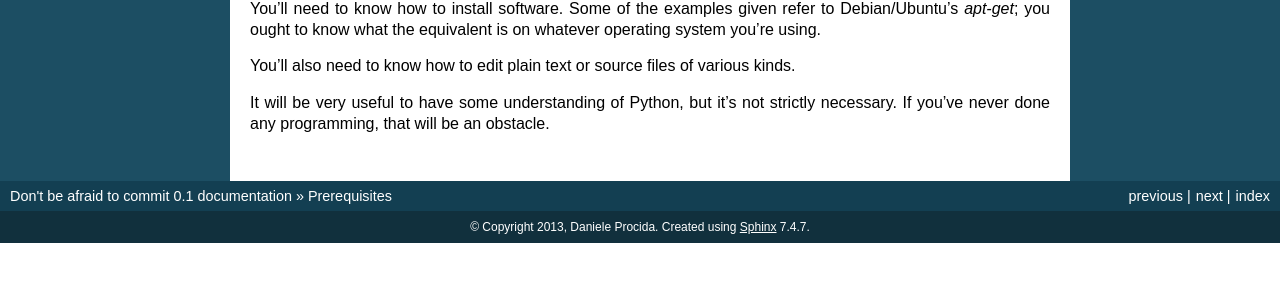
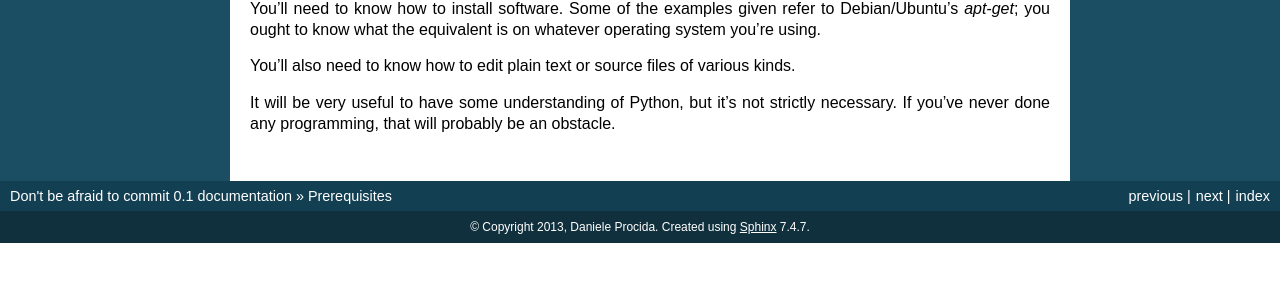
Before and after one commit to evildmp/afraid-to-commit, a Sphinx documentation site: the page built from docs/prerequisites.rst, in a window 1280 px wide. Shown: the part 412-694 px from the top of the page. Built offline with Sphinx 7.4.7, drawn with Linux system fonts in a browser that asks for light colours.

Commit message:
prerequisites

```diff
--- a/docs/prerequisites.rst
+++ b/docs/prerequisites.rst
@@ -28,5 +28,5 @@ You'll also need to know how to edit plain text or source files of various
 kinds.
 
 It will be very useful to have some understanding of Python, but it's not
-strictly necessary. If you've never done any programming, that will be an
-obstacle.
+strictly necessary. If you've never done any programming, that will probably
+be an obstacle.
--- a/docs/virtualenv.rst
+++ b/docs/virtualenv.rst
@@ -3,8 +3,8 @@ Virtualenv and pip
 ##################
 
 
-What is it?
-===========
+What is virtualenv?
+===================
 
 Virtualenv lets you create and manage virtual Python environments.
 
```
